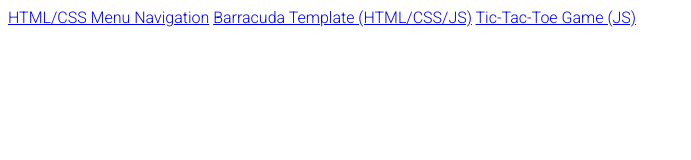
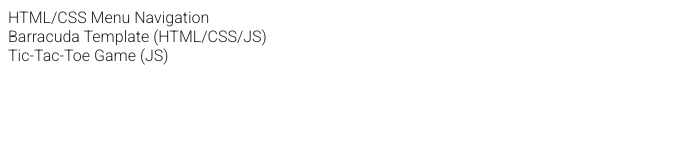
Before and after one commit to WebRoni2509/portfolio, a plain HTML site: page portfolio.html in a window 1280 px wide. Shown: the whole page, without its empty margins (0-691 px from the left). Drawn offline with Linux system fonts and the light colour scheme.

Commit message:
'small_styles_fix'

```diff
--- a/portfolio.html
+++ b/portfolio.html
@@ -7,7 +7,10 @@
   <title>Portfolio Roman Kharlamov</title>
   <style>
     body{font-family: 'Roboto';}
+    a{display: block; color:#222; font-size: 16px; text-decoration: none;}
+    a:hover{text-decoration: underline;}
   </style>
+
 </head>
 <body>
   <a href="https://webroni2509.github.io/portfolio/html_css_menu/index.html">HTML/CSS Menu Navigation</a>
```
